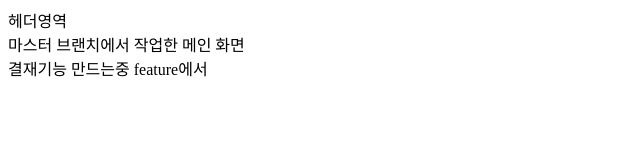
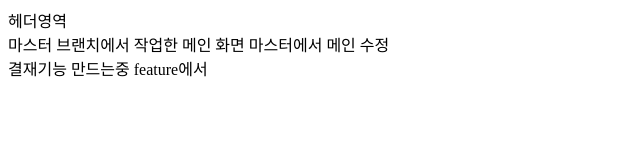
Before and after one commit to Lampra1208/day-02, a plain HTML site: page index.html in a window 1280 px wide. Shown: the whole page, without its empty margins (0-640 px from the left). Drawn offline with Linux system fonts and the light colour scheme.

Commit message:
master 에서 메인 수정

```diff
--- a/index.html
+++ b/index.html
@@ -11,6 +11,7 @@
   </header>
   <main>
     마스터 브랜치에서 작업한 메인 화면
+    마스터에서 메인 수정
   </main>
   <footer>
     결재기능 만드는중 feature에서
```
